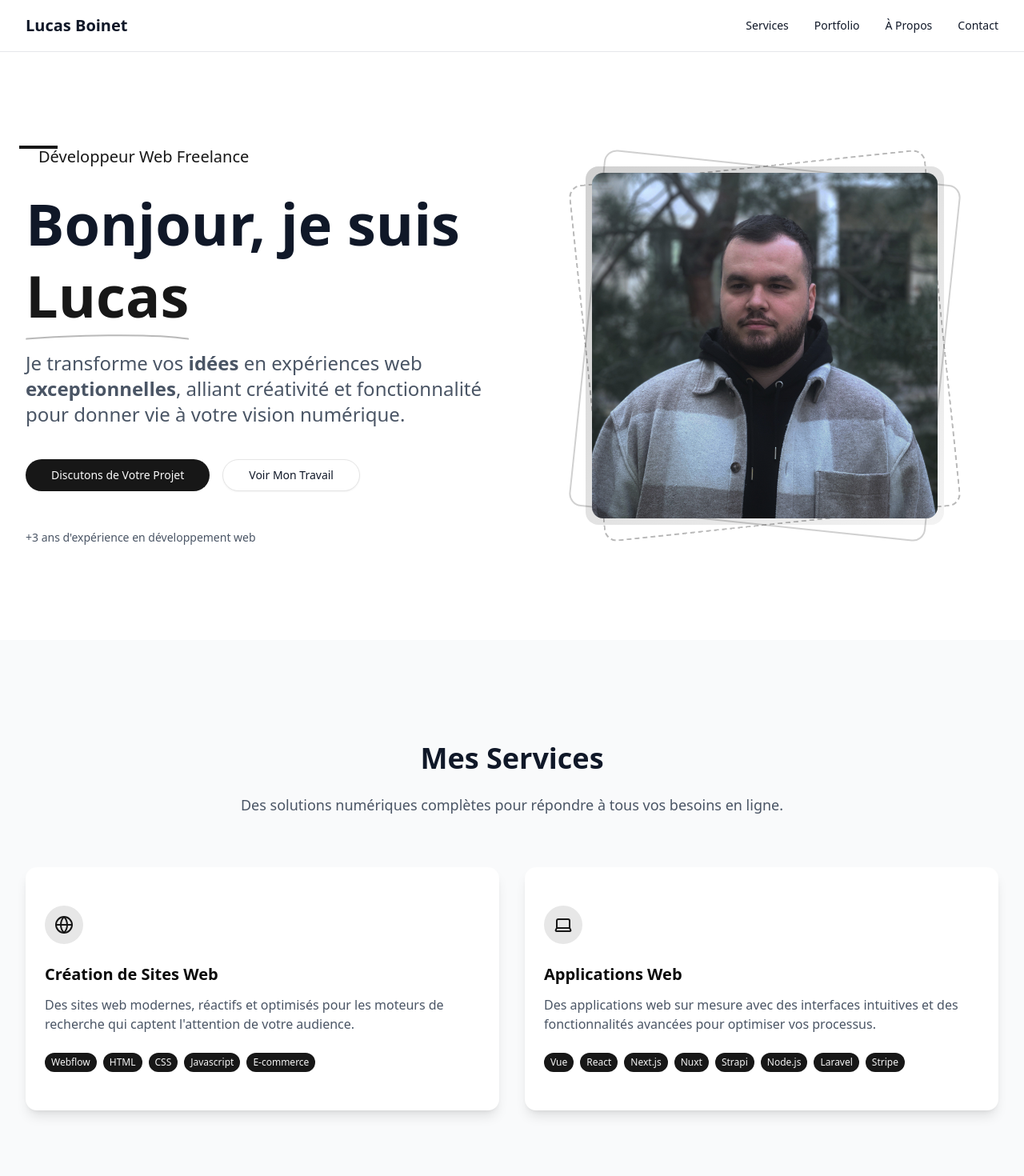
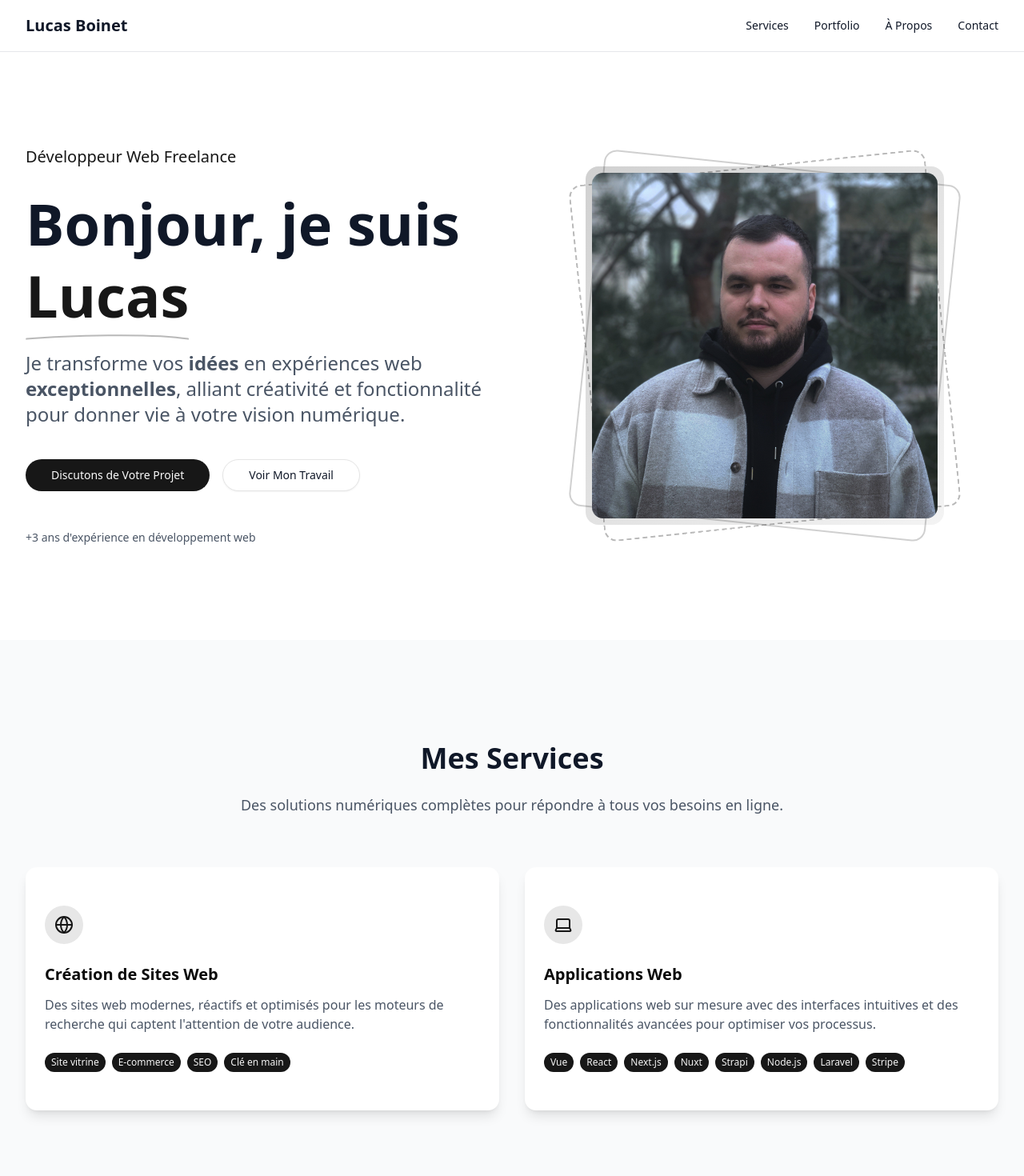
Before and after one commit to lucasboinet/personnal-website, a Next.js app: page / in a window 1280 px wide. Shown: the top 1470 px of the page at 80% size. Built offline with nearby package versions, Linux system fonts and the light colour scheme.

Commit message:
feat: update services

```diff
--- a/app/page.tsx
+++ b/app/page.tsx
@@ -120,10 +120,7 @@ export default function LandingPage() {
               animate={{ opacity: 1, y: 0 }}
               transition={{ duration: 0.8 }}
             >
-              <div className="relative mb-6">
-                <div className="absolute -left-2 top-0 w-12 h-1 bg-primary"></div>
-                <h3 className="text-xl font-medium text-primary ml-4">Développeur Web Freelance</h3>
-              </div>
+              <h3 className="text-xl font-medium text-primary mb-6">Développeur Web Freelance</h3>
               <motion.h1
                 className="text-5xl sm:text-6xl md:text-7xl font-bold leading-tight mb-6"
                 initial={{ opacity: 0, y: 20 }}
@@ -269,11 +266,10 @@ export default function LandingPage() {
                     l&apos;attention de votre audience.
                   </p>
                   <div className="flex flex-row flex-wrap items-center gap-2 text-xs">
-                    <span className="bg-primary text-secondary rounded-full px-2 py-1">Webflow</span>
-                    <span className="bg-primary text-secondary rounded-full px-2 py-1">HTML</span>
-                    <span className="bg-primary text-secondary rounded-full px-2 py-1">CSS</span>
-                    <span className="bg-primary text-secondary rounded-full px-2 py-1">Javascript</span>
+                    <span className="bg-primary text-secondary rounded-full px-2 py-1">Site vitrine</span>
                     <span className="bg-primary text-secondary rounded-full px-2 py-1">E-commerce</span>
+                    <span className="bg-primary text-secondary rounded-full px-2 py-1">SEO</span>
+                    <span className="bg-primary text-secondary rounded-full px-2 py-1">Clé en main</span>
                   </div>
                 </CardContent>
               </Card>
```
